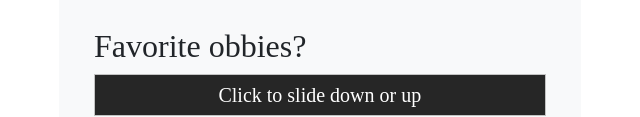
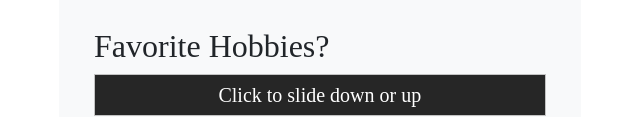
Before and after one commit to AlmonzoRhoden/AlmonzoRhoden.github.io, a plain HTML site: page index.html in a window 1280 px wide. Shown: the part 850-967 px from the top of the page, 26-666 px from the left. Drawn offline with nearby package versions, Linux system fonts and the light colour scheme.

Commit message:
Updating index.html file

```diff
--- a/index.html
+++ b/index.html
@@ -94,7 +94,7 @@
 
         <br>
         <!--Jquery hmtl code2-->
-        <h2>Favorite obbies?</h2>
+        <h2>Favorite Hobbies?</h2>
 
         <div id="flip1">Click to slide down or up</div>
         <div id="panel1">
```
